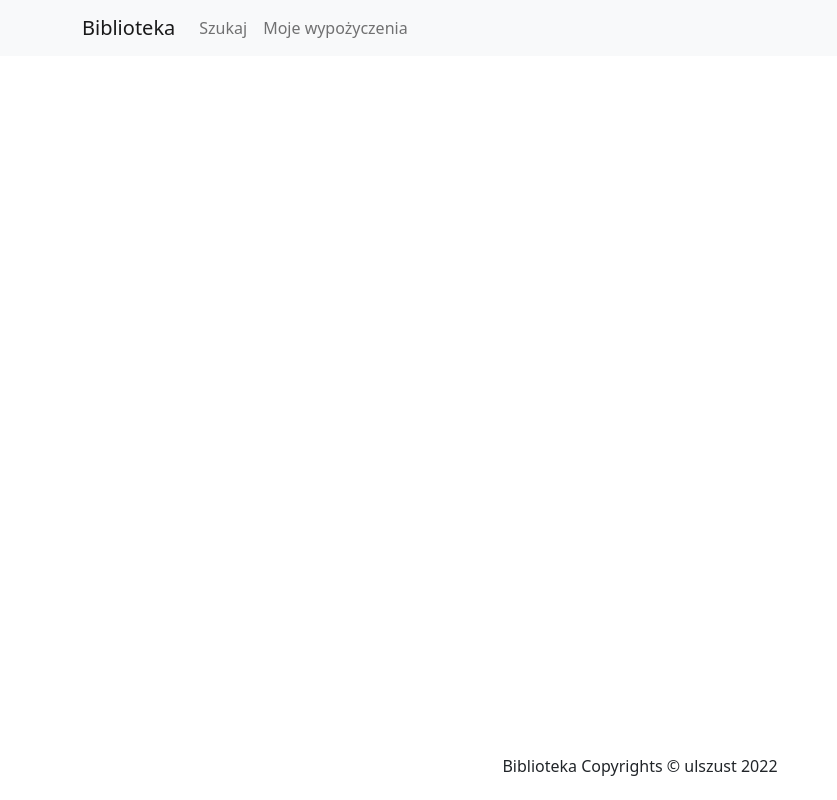
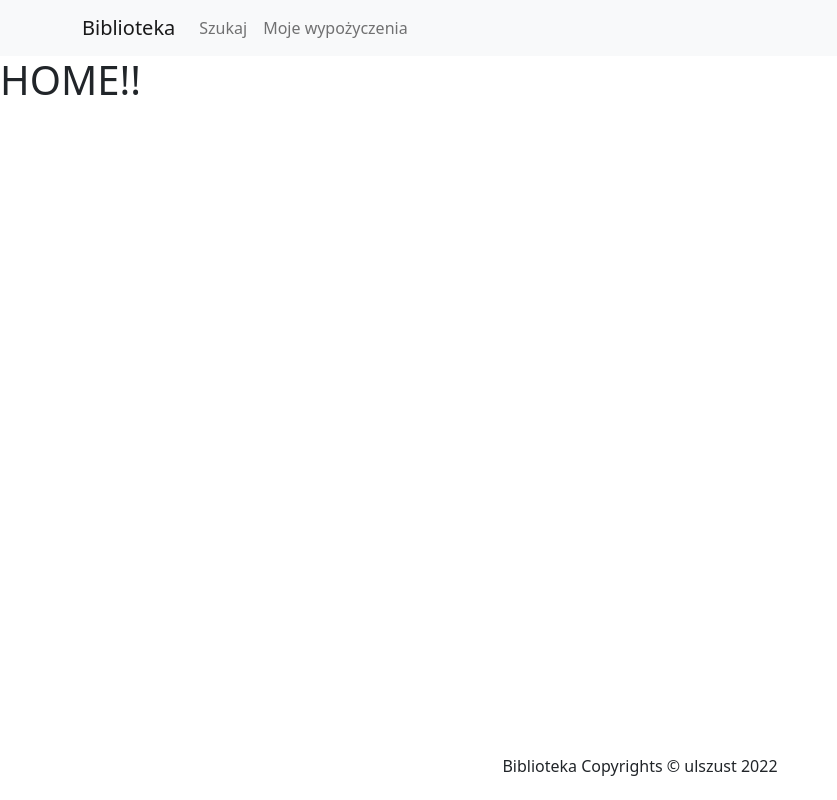
Before and after one commit to ulszust/biblioteka, a React (Create React App) app: page / in a window 1280 px wide. Shown: the whole page, without its empty margins (0-837 px from the left). Built offline with nearby package versions, Linux system fonts and the light colour scheme.

Commit message:
fixed routing

```diff
--- a/src/App.js
+++ b/src/App.js
@@ -18,9 +18,9 @@ function App() {
       <Header></Header>
       <Router>
         <Routes>
-          <Route exact path="/" component={Home} />
-          <Route path="/books/search" component={SearchBook} />
-          <Route path="/user" component={MyRentals} />
+          <Route path="/" element={<Home/>} exact />
+          <Route path="/books/search" element={<SearchBook/>} />
+          <Route path="/user" element={<MyRentals/>} />
         </Routes>
       </Router>
       <Footer></Footer>
```
